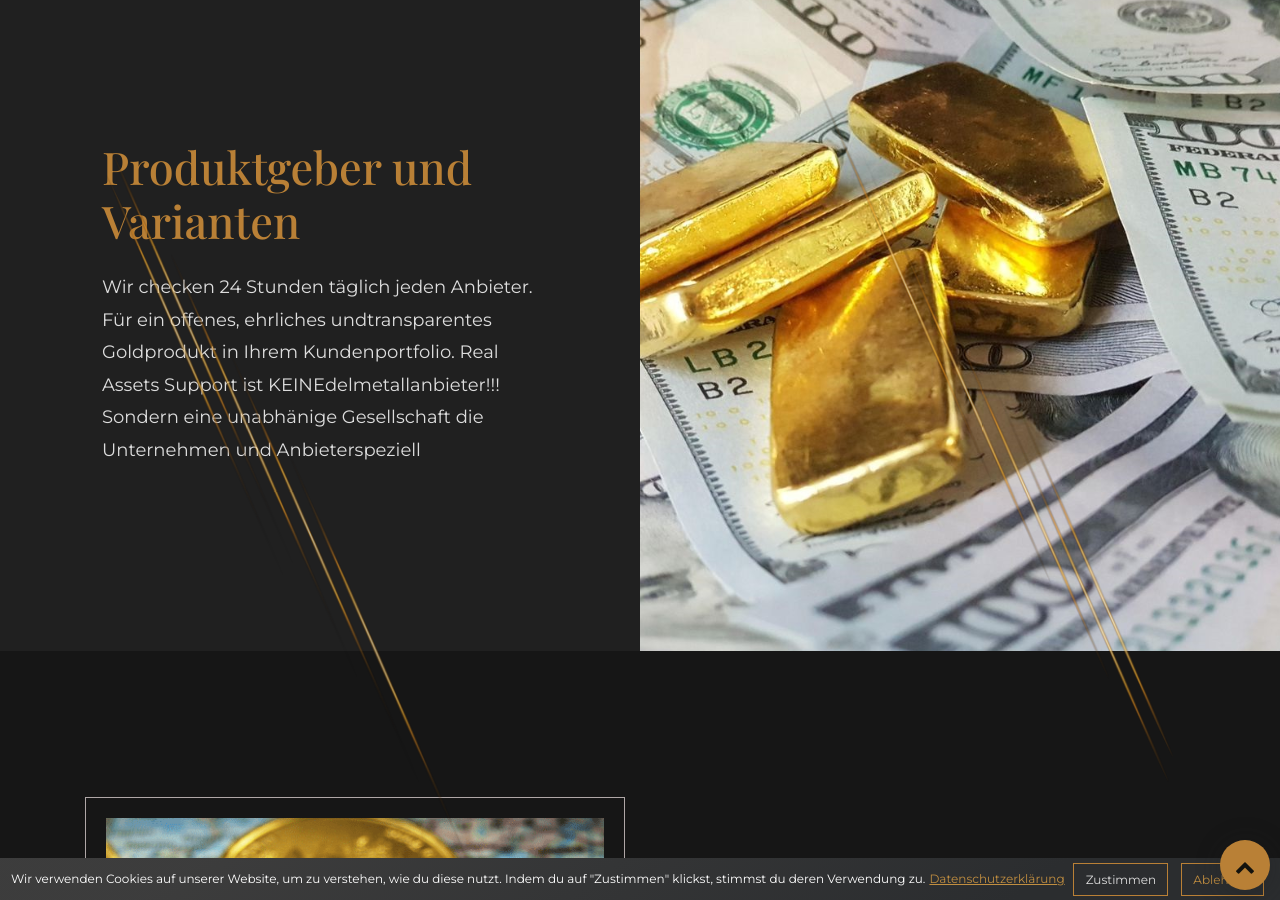
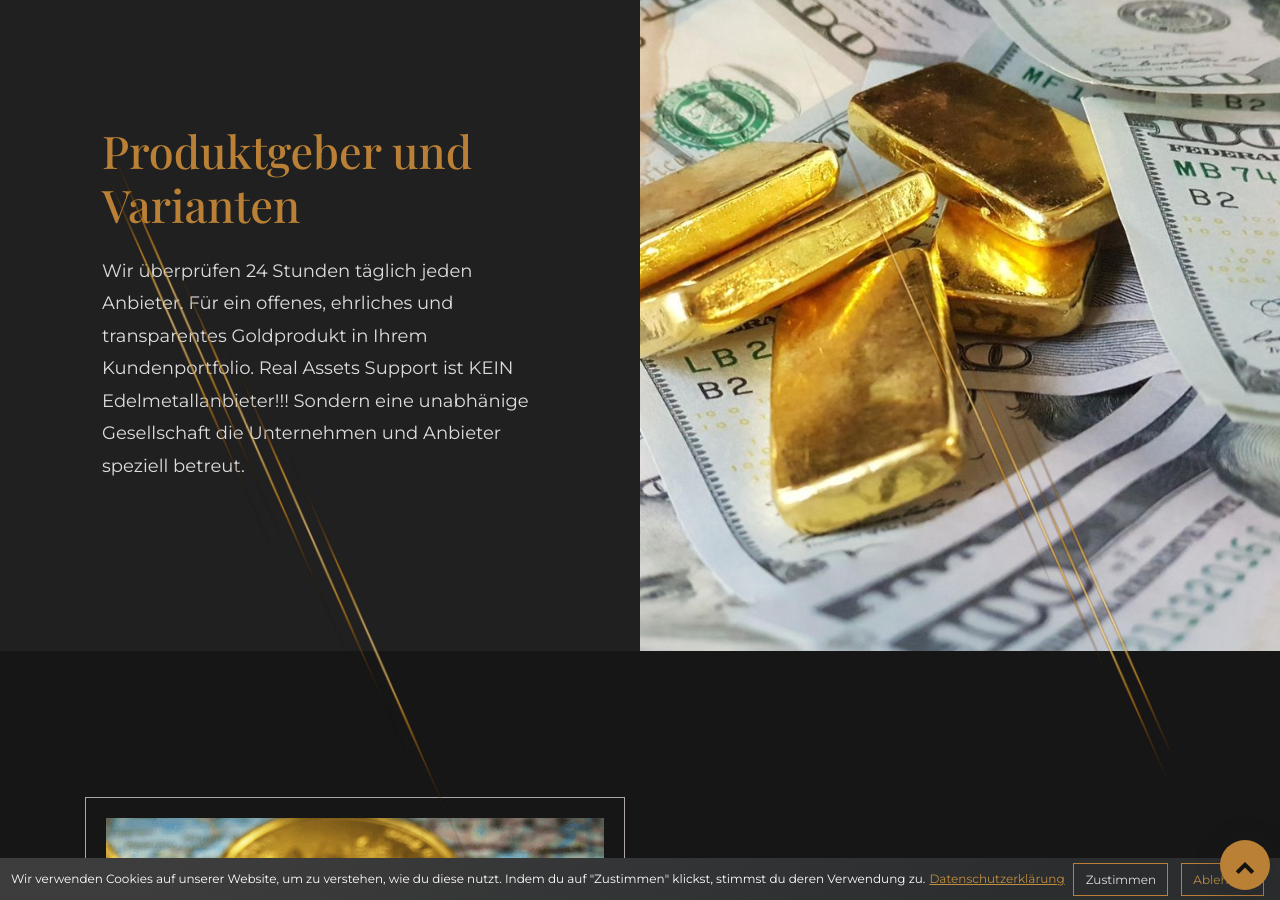
Before and after one commit to vosaul/Selim-RA, a Jekyll site: the page built from index.html, in a window 1280 px wide and 900 px high, scrolled down 3778 px. Built offline with Jekyll 4.4.1, drawn with Linux system fonts in a browser that asks for light colours; nearby versions of some CDN libraries; some web fonts are replaced; a script that is not in the unit is left out.

Commit message:
Update pages “home”

```diff
--- a/_data/home.yml
+++ b/_data/home.yml
@@ -44,10 +44,10 @@ service_box:
       image: /images/advise.svg
 four_box:
   title: Produktgeber und Varianten
-  text: Wir checken 24 Stunden täglich jeden Anbieter.  Für ein offenes, ehrliches
-    undtransparentes Goldprodukt in Ihrem Kundenportfolio. Real Assets Support
-    ist KEINEdelmetallanbieter!!! Sondern eine unabhänige Gesellschaft die
-    Unternehmen und Anbieterspeziell
+  text: Wir überprüfen 24 Stunden täglich jeden Anbieter. Für ein offenes,
+    ehrliches und transparentes Goldprodukt in Ihrem Kundenportfolio. Real
+    Assets Support ist KEIN Edelmetallanbieter!!! Sondern eine unabhänige
+    Gesellschaft die Unternehmen und Anbieter speziell betreut.
 sup_box:
   title: Produktgeber und Varianten
   text: Wir checken 24 Stunden täglich jeden Anbieter. Für ein offenes, ehrliches
```
